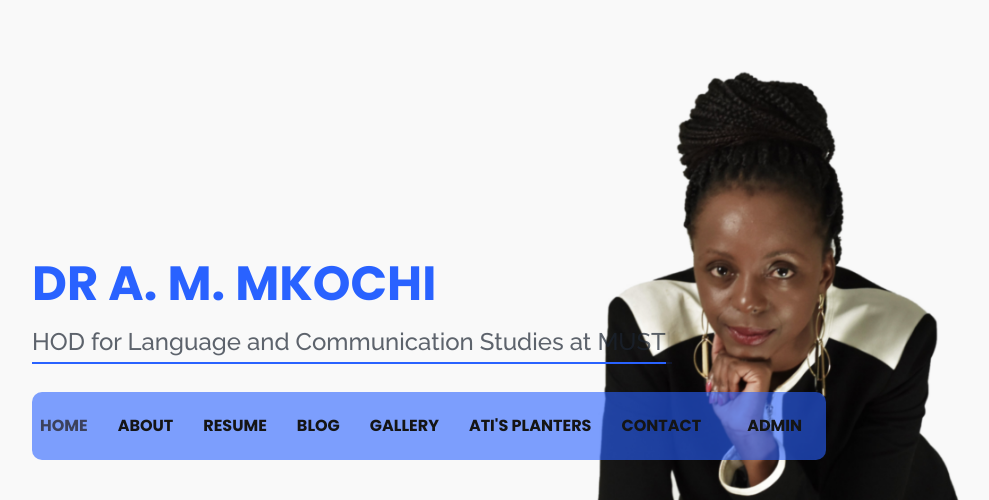
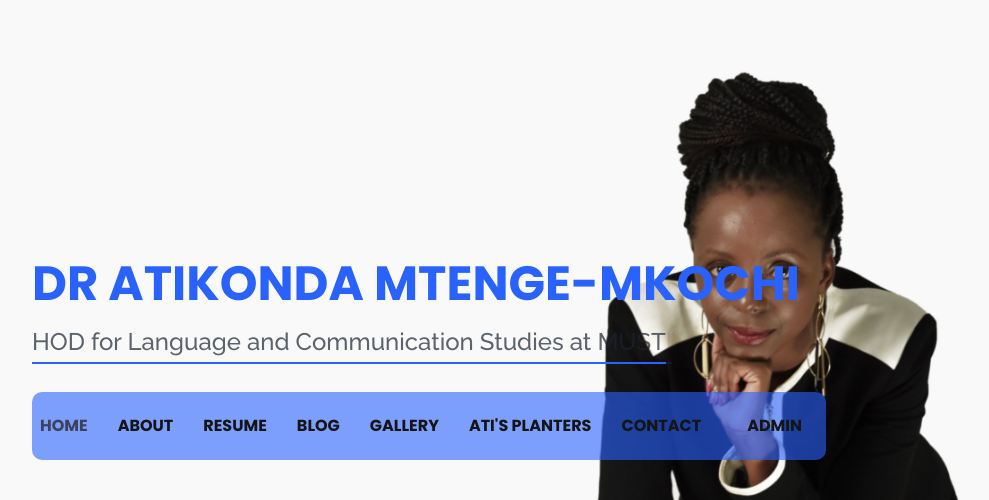
Before and after one commit to Mzatilife/atikonda, a PHP site: page /index.php in a window 1280 px wide. Shown: the top 500 px of the page, without its empty margins (50-1039 px from the left). Run offline with PHP 8.4, Linux system fonts and the light colour scheme; data comes from the database, SQL or seed files in the repository; data that the repository does not hold is empty.

Commit message:
Update index.php

```diff
--- a/index.php
+++ b/index.php
@@ -20,7 +20,7 @@ if (isset($_GET['blog_id'])) {
   <meta charset="utf-8">
   <meta content="width=device-width, initial-scale=1.0" name="viewport">
 
-  <title>Dr. Atikonda Mtenje Mkochi</title>
+  <title>Dr. Atikonda Mtenje-Mkochi</title>
   <meta content="" name="description">
   <meta content="" name="keywords">
 
@@ -49,7 +49,7 @@ if (isset($_GET['blog_id'])) {
   <header id="header">
     <div class="container">
 
-      <h1><a href="index.php">DR A. M. MKOCHI</a></h1>
+      <h1><a href="index.php">DR ATIKONDA MTENGE-MKOCHI</a></h1>
 
       <h2>
         <div class="hero-container" data-aos="fade-in">
@@ -88,7 +88,7 @@ if (isset($_GET['blog_id'])) {
     <div class="about-me container">
 
       <div class="section-title">
-        <h2>Dr. Atikonda Mtenje Mkochi</h2>
+        <h2>Dr. Atikonda Mtenje-Mkochi</h2>
         <p>Learn More</p>
       </div>
 
```
